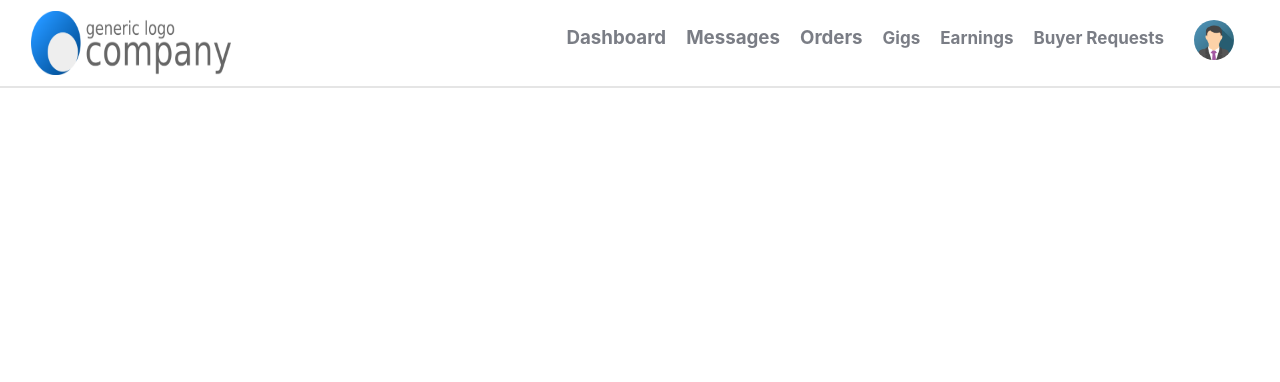
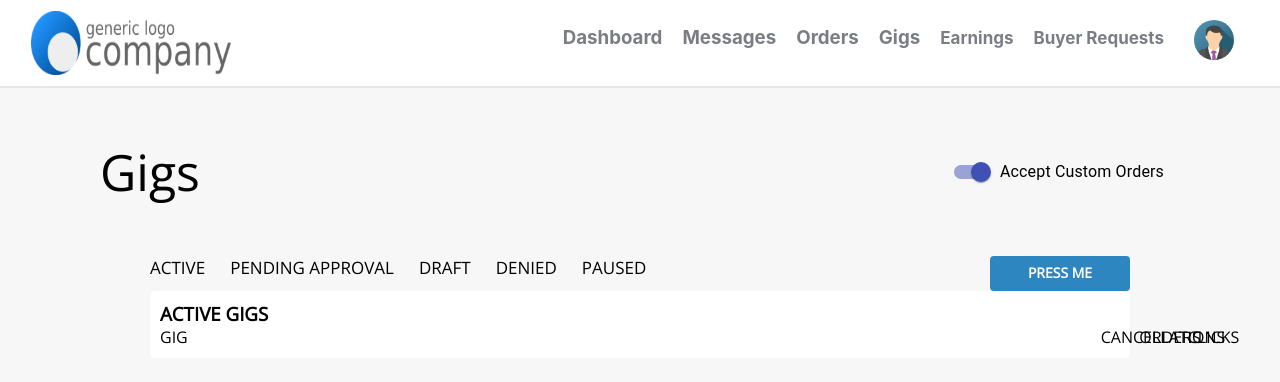
Before and after one commit to lunariweb/freelanceWeb, a React (Create React App) app: page /seller/gigs in a window 1280 px wide. Shown: the top 382 px of the page. Built offline with nearby package versions, Linux system fonts and the light colour scheme.

Commit message:
some changes thought the days

```diff
--- /dev/null
+++ b/src/components/DefaultButton.js
@@ -0,0 +1,12 @@
+import React from "react";
+import "../css/DefaultButton.css";
+
+const DefaultButton = ({ title, onClick }) => {
+  return (
+    <div className="defaultButton" onClick={onClick}>
+      <h4>{title}</h4>
+    </div>
+  );
+};
+
+export default DefaultButton;
--- /dev/null
+++ b/src/components/GigsTable.js
@@ -0,0 +1,23 @@
+import React from "react";
+import "../css/GigsTable.css";
+
+const GigsTable = () => {
+  return (
+    <div className="gigsTable">
+      {/* status bar */}
+      <div className="statusBar">
+        <h3>ACTIVE GIGS</h3>
+      </div>
+      <div className="tbHeader">
+        <p>GIG</p>
+        <p className="clicks">CLICKS</p>
+        <p className="orders">ORDERS</p>
+        <p className="cancels">CANCELLATIONS</p>
+      </div>
+      {/* tb header */}
+      {/* gig */}
+    </div>
+  );
+};
+
+export default GigsTable;
--- a/src/components/NavbarSeller.js
+++ b/src/components/NavbarSeller.js
@@ -23,7 +23,9 @@ const Navbar_Seller = () => {
           <Link className="navbar__buttons__h3" to="/seller/orders">
             <h3>Orders</h3>
           </Link>
-          <h3>Gigs</h3>
+          <Link to="/seller/gigs" className="navbar__buttons__h3">
+            <h3>Gigs</h3>
+          </Link>
           <h3>Earnings</h3>
           <h3>Buyer Requests</h3>
 
--- a/src/components/Seller.js
+++ b/src/components/Seller.js
@@ -4,6 +4,7 @@ import { BrowserRouter as Router, Switch, Route } from "react-router-dom";
 import NavbarSeller from "./NavbarSeller";
 import Seller_Messages from "./Seller_Messages";
 import Seller_Orders from "./Seller_Orders";
+import Seller_Gigs from "./Seller_Gigs";
 
 const Seller = () => {
   return (
@@ -19,6 +20,7 @@ const Seller = () => {
           {/* orders */}
           <Route path="/seller/orders" component={Seller_Orders} />
           {/* gigs */}
+          <Route path="/seller/gigs" component={Seller_Gigs} />
           {/* earnings */}
           {/* Buyer requests */}
         </Switch>
--- /dev/null
+++ b/src/components/Seller_Gigs.js
@@ -0,0 +1,43 @@
+import React from "react";
+import SlideButton from "./SlideButton";
+import "../css/SellerGigs.css";
+import DefaultButton from "./DefaultButton";
+import GigsTable from "./GigsTable";
+
+const Seller_Gigs = () => {
+  return (
+    <div className="sellerGigs">
+      {/* header with slide button */}
+      <div className="sellerGigs_header">
+        <h1>Gigs</h1>
+        <SlideButton />
+      </div>
+      <div className="sellerGigs__content">
+        <div className="sellerGigs__navbar">
+          <div className="left">
+            <h3>ACTIVE</h3>
+            <h3>PENDING APPROVAL</h3>
+            <h3>DRAFT</h3>
+            <h3>DENIED</h3>
+            <h3>PAUSED</h3>
+          </div>
+          <div className="right">
+            <DefaultButton
+              title="press me"
+              onClick={() => {
+                console.log("pressed me");
+              }}
+            />
+          </div>
+        </div>
+        <div className="sellerGigs__table">
+          <GigsTable />
+        </div>
+      </div>
+      {/* gig navbar */}
+      {/* gigs table */}
+    </div>
+  );
+};
+
+export default Seller_Gigs;
--- a/src/components/Seller_Orders.js
+++ b/src/components/Seller_Orders.js
@@ -40,6 +40,7 @@ const Seller_Orders = () => {
         </div>
         {/* orders area */}
 
+        <Switch>
           <Route
             path="/seller/orders"
             exact
@@ -65,6 +66,7 @@ const Seller_Orders = () => {
             path="/seller/orders/cancelled"
             render={() => <CancelledOrders table_title="CANCELLED ORDERS" />}
           />
+        </Switch>
       </div>
     </Router>
   );
--- /dev/null
+++ b/src/components/SlideButton.js
@@ -0,0 +1,33 @@
+import React, { useState } from "react";
+import FormGroup from "@material-ui/core/FormGroup";
+import FormControlLabel from "@material-ui/core/FormControlLabel";
+import Switch from "@material-ui/core/Switch";
+
+const SlideButton = () => {
+  const [state, setState] = useState({
+    checkedA: true,
+    checkedB: true,
+  });
+
+  const handleChange = (e) => {
+    setState({ ...state, [e.target.name]: e.target.checked });
+  };
+
+  return (
+    <FormGroup row>
+      <FormControlLabel
+        control={
+          <Switch
+            checked={state.checkedA}
+            onChange={handleChange}
+            name="checkedA"
+            color="primary"
+          />
+        }
+        label="Accept Custom Orders"
+      />
+    </FormGroup>
+  );
+};
+
+export default SlideButton;
--- /dev/null
+++ b/src/css/DefaultButton.css
@@ -0,0 +1,25 @@
+@import url("https://fonts.googleapis.com/css2?family=Open+Sans&display=swap");
+
+.defaultButton {
+  height: 35px;
+  min-width: 140px;
+  max-width: 200px;
+  border-radius: 4px;
+  background-color: #2e86c1;
+  transition: 0.4s;
+}
+
+.defaultButton > h4 {
+  text-align: center;
+  color: white;
+  padding: 7px;
+  text-transform: uppercase;
+  font-weight: 600;
+  font-size: 14px;
+  font-family: "Open Sans", sans-serif;
+}
+
+.defaultButton:hover {
+  box-shadow: 0px 3px 6px rgba(0, 0, 0, 0.5);
+  cursor: pointer;
+}
--- /dev/null
+++ b/src/css/GigsTable.css
@@ -0,0 +1,29 @@
+.gigsTable {
+  background-color: white;
+  border-radius: 5px;
+  padding: 10px;
+  display: flex;
+  flex-direction: column;
+  font-family: "Open Sans", sans-serif;
+}
+
+.gigsTable > .statusBar {
+  font-weight: 400;
+}
+
+.gigsTable > .tbHeader {
+  display: flex;
+  justify-content: space-between;
+}
+
+.gigsTable > .tbHeader > .clicks {
+  margin-left: 1000px;
+}
+
+.gigsTable > .tbHeader > .cancels {
+  margin-left: -100px;
+}
+
+.gigsTable > .tbHeader > .orders {
+  margin-left: -100px;
+}
--- /dev/null
+++ b/src/css/SellerGigs.css
@@ -0,0 +1,44 @@
+.sellerGigs {
+  background-color: #f7f7f7;
+  padding: 50px;
+  padding-left: 100px;
+  padding-right: 100px;
+}
+
+.sellerGigs > .sellerGigs_header {
+  display: flex;
+  justify-content: space-between;
+}
+
+.sellerGigs > .sellerGigs_header > h1 {
+  font-family: "Open Sans", sans-serif;
+  font-size: 50px;
+  font-weight: 400;
+}
+
+.sellerGigs > .sellerGigs__content {
+  padding: 50px;
+}
+
+.sellerGigs > .sellerGigs__content > .sellerGigs__navbar {
+  display: flex;
+  justify-content: space-between;
+}
+
+.sellerGigs > .sellerGigs__content > .sellerGigs__navbar > .left {
+  display: flex;
+  font-family: "Open Sans", sans-serif;
+}
+
+.sellerGigs > .sellerGigs__content > .sellerGigs__navbar > .left > h3 {
+  margin-right: 25px;
+  font-size: 17px;
+  font-weight: 500;
+  font-family: "Open Sans", sans-serif;
+  transition: 0.3s;
+}
+
+.sellerGigs > .sellerGigs__content > .sellerGigs__navbar > .left > h3:hover {
+  cursor: pointer;
+  color: #2e86c1;
+}
```
Lines whose indentation alone changed are shown as unchanged.
